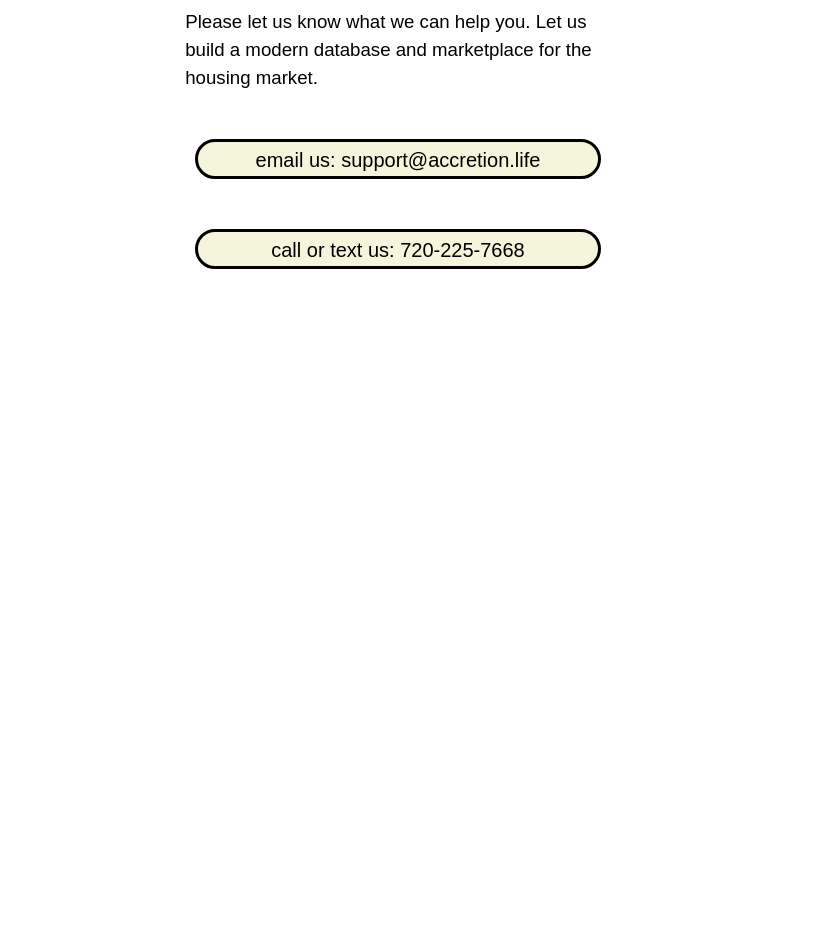
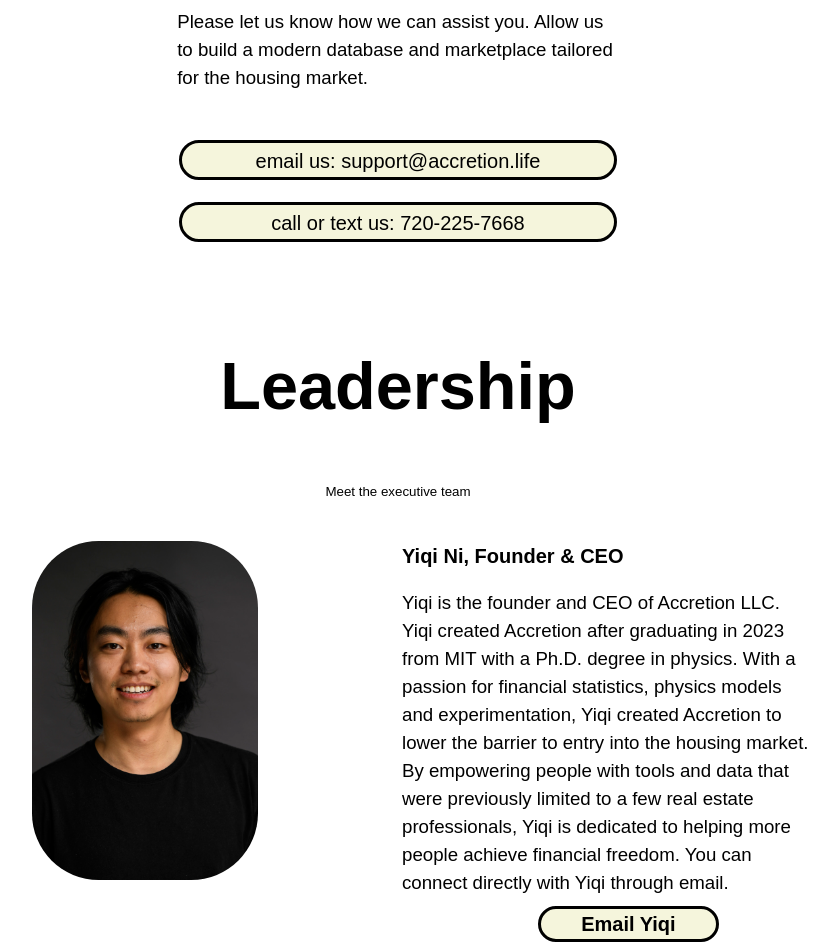
Before and after one commit to yiqixni/Accretion, a React (Create React App) app in the folder frontend/React_Accretion/accretion/: page /about-us in a window 1280 px wide. Shown: the part 380-1332 px from the top of the page, without its empty margins (242-1080 px from the left). Before the commit the page ends 800 px from the top, so only its background shows below. Built offline with nearby package versions, Linux system fonts and the light colour scheme.

Commit message:
add leadership info and CEO personal email

```diff
--- a/frontend/React_Accretion/accretion/src/about-us/AboutUs.css
+++ b/frontend/React_Accretion/accretion/src/about-us/AboutUs.css
@@ -1,8 +1,13 @@
-.about-us {
-    text-align: center;
+
+
+/* below is CSS for Contact Us  */
+
+.contact-us {
+  text-align: left;
+  margin: 5%;
 }
 
-.about-us .three-column-container {
+.contact-us .three-column-container {
   display: flex;
   flex-direction: row;
   justify-content: space-between;
@@ -11,16 +16,32 @@
   padding: 0 1rem;
 }
 
-.about-us .three-column-container .column {
+.column {
   flex: 1;
-  margin: 0 1rem;
+  /* margin: 0 1rem; */
+  /* margin: 10%;  */
   font-size: small;
   /* border: solid 1px black; */
   border-radius: 15%;
   padding: 0.2rem;
 }
 
-.about-us .three-column-container .column-2 {
+#title {
+  text-align: center;
+  font-size: 50pt;
+  font-weight: bolder;
+  font-family: arial;
+  margin-bottom: 4%;
+}
+
+#texts {
+  font-size: 14pt;
+  margin-bottom: 4%;
+  margin-left: 30%;
+  margin-right: 30%;
+}
+
+.contact-us .three-column-container .column-2 {
   flex: 2;
   margin: 0 1rem;
   font-size: small;
@@ -29,12 +50,71 @@
   padding: 0.2rem;
 }
 
-.about-us p {
-  font-size: medium;
-  text-align: left;
+.line-item {
+  flex: 1;
+  border: solid;
+  border-radius: 15pt;
+  background-color: beige;
+  margin-bottom: 2%;
+  margin-left: 30%;
+  margin-right: 30%;
+  font-size: 17pt;
+  text-align: center;
 }
 
-.about-us #image {
-    max-width: 80%;
-    height: auto;
+/* below is leadership css */
+.leadership {
+  text-align: left;
+  margin: 5%;
 }
+
+.leadership #small-text {
+  text-align: center;
+  font-size: 10pt;
+  margin-bottom: 3%;
+}
+
+.leadership .leadership-introduction {
+  display: flex;
+  margin-left: 10%;
+  margin-right: 10%;
+}
+
+.leadership .leadership-introduction .column {
+  flex: 1;
+  /* max-width: 20%; */
+
+}
+
+.leadership .leadership-introduction .column #intro-photo {
+  margin-left: 20%;
+  max-width: 50%;
+  place-items: center;
+  border-radius: 50pt;
+
+}
+
+.leadership .leadership-introduction #intro-title {
+  font-weight: bolder;
+  text-align: left;
+  margin-bottom: 4%;
+}
+
+.leadership .leadership-introduction #intro-text {
+  font-size: 14pt;
+  margin-right: 10%;
+}
+
+.leadership .leadership-introduction #contact {
+  flex: 1;
+  border: solid;
+  border-radius: 15pt;
+  background-color: beige;
+  margin-top: 2%;
+  margin-bottom: 2%;
+  margin-left: 30%;
+  margin-right: 30%;
+  font-weight: bolder;
+  text-align: center;
+  align-items: left;
+}
--- a/frontend/React_Accretion/accretion/src/about-us/AboutUs.js
+++ b/frontend/React_Accretion/accretion/src/about-us/AboutUs.js
@@ -1,8 +1,10 @@
 import { Helmet } from 'react-helmet';
 
 import './AboutUs.css';
-import Introduction from './Introduction.js';
+// import Introduction from './Introduction.js';
 import ContactUs from '../contact-us/ContactUs.js';
+import Leadership from './Leadership.js';
+import Career from './Career.js';
 
 export default function AboutUs () {
     return (
@@ -15,6 +17,8 @@
             {/* <Introduction /> */}
 
             <ContactUs />
+            <Leadership />
+            <Career />
         </div>
     )
 }
--- /dev/null
+++ b/frontend/React_Accretion/accretion/src/about-us/Career.js
@@ -0,0 +1,14 @@
+
+import './AboutUs.css';
+
+export default function Career () {
+
+    return (
+        <div>
+            <div className="leadership">
+                <div id='title'> Career </div>
+                <div id='small-text'> Join us to build the best fin-tech startup</div>
+            </div>
+        </div>
+    )
+}
--- /dev/null
+++ b/frontend/React_Accretion/accretion/src/about-us/Introduction.css
@@ -0,0 +1,40 @@
+.about-us {
+    text-align: center;
+}
+
+.about-us .three-column-container {
+  display: flex;
+  flex-direction: row;
+  justify-content: space-between;
+  margin: 0 auto;
+  max-width: 1200px;
+  padding: 0 1rem;
+}
+
+.about-us .three-column-container .column {
+  flex: 1;
+  margin: 0 1rem;
+  font-size: small;
+  /* border: solid 1px black; */
+  border-radius: 15%;
+  padding: 0.2rem;
+}
+
+.about-us .three-column-container .column-2 {
+    flex: 2;
+    margin: 0 1rem;
+    font-size: small;
+    /* border: solid 1px black; */
+    /* border-radius: 0%; */
+    padding: 0.2rem;
+}
+
+.about-us p {
+  font-size: medium;
+  text-align: left;
+}
+
+.about-us #image {
+    max-width: 80%;
+    height: auto;
+}
--- /dev/null
+++ b/frontend/React_Accretion/accretion/src/about-us/Leadership.js
@@ -0,0 +1,46 @@
+
+import './AboutUs.css';
+import Headshot from './headshot-ceo.jpg';
+
+const mailtoUrl = "mailto:yiqinix@gmail.com";
+
+export default function Leadership () {
+
+    return (
+        <div>
+            <div className="leadership">
+                <div id='title'> Leadership </div>
+                <div id='small-text'> Meet the executive team</div>
+                <div className="leadership-introduction">
+
+                    <div className='column'>
+                        <img src={Headshot} id='intro-photo'/>
+                    </div>
+
+                    <div className="column">
+                        <div id='intro-title'>
+                            Yiqi Ni, Founder & CEO
+                        </div>
+                        <div id='intro-text'>
+                            Yiqi is the founder and CEO of Accretion LLC.
+                            Yiqi created Accretion after graduating in 2023 from MIT with a Ph.D. degree in physics.
+                            With a passion for financial statistics, physics models and experimentation, Yiqi created Accretion to lower the barrier to entry into the housing market.
+                            By empowering people with tools and data that were previously limited to a few real estate professionals,
+                            Yiqi is dedicated to helping more people achieve financial freedom.
+                            You can connect directly with Yiqi through email.
+                        </div>
+
+                        <a href={mailtoUrl} style={{ textDecoration:'none', color: 'inherit'}}>
+                            <div id='contact'>
+                                Email Yiqi
+                            </div>
+                        </a>
+
+                    </div>
+
+                </div>
+
+            </div>
+        </div>
+    )
+}
--- a/frontend/React_Accretion/accretion/src/contact-us/CompanyContactCard.js
+++ b/frontend/React_Accretion/accretion/src/contact-us/CompanyContactCard.js
@@ -1,4 +1,4 @@
-import './ContactUs.css'
+import '../about-us/AboutUs.css';
 
 const emailAddress = "support@accretion.life";
 const subject = "Message to Accretion";
--- a/frontend/React_Accretion/accretion/src/contact-us/ContactUs.js
+++ b/frontend/React_Accretion/accretion/src/contact-us/ContactUs.js
@@ -1,7 +1,8 @@
 import CompanyContactCard from "./CompanyContactCard";
-import ContactForm from "./ContactForm";
+// import ContactForm from "./ContactForm";
 
-import './ContactUs.css'
+// import './ContactUs.css';
+import '../about-us/AboutUs.css';
 
 export default function ContactUs () {
     return (
@@ -15,8 +16,8 @@
             <div className="three-column-container">
                 <div className='column'>
                     <div id="texts">
-                    Please let us know what we can help you.
-                    Let us build a modern database and marketplace for the housing market.
+                    Please let us know how we can assist you.
+                    Allow us to build a modern database and marketplace tailored for the housing market.
                     </div>
                     < CompanyContactCard />
                 </div>
```
Also changed, not shown: frontend/React_Accretion/accretion/src/about-us/headshot-ceo.jpg (added). Lines whose indentation alone changed are shown as unchanged.
